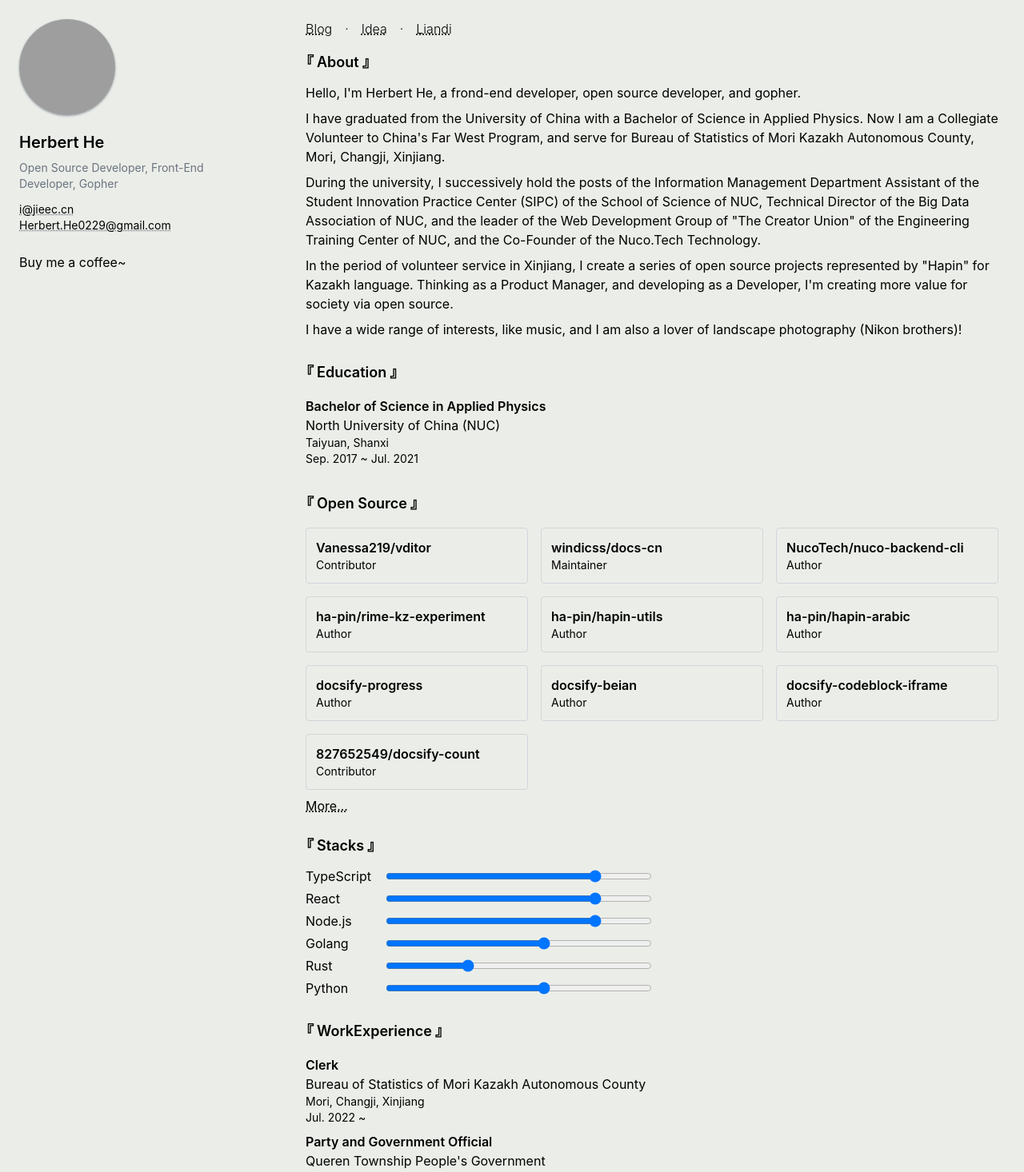
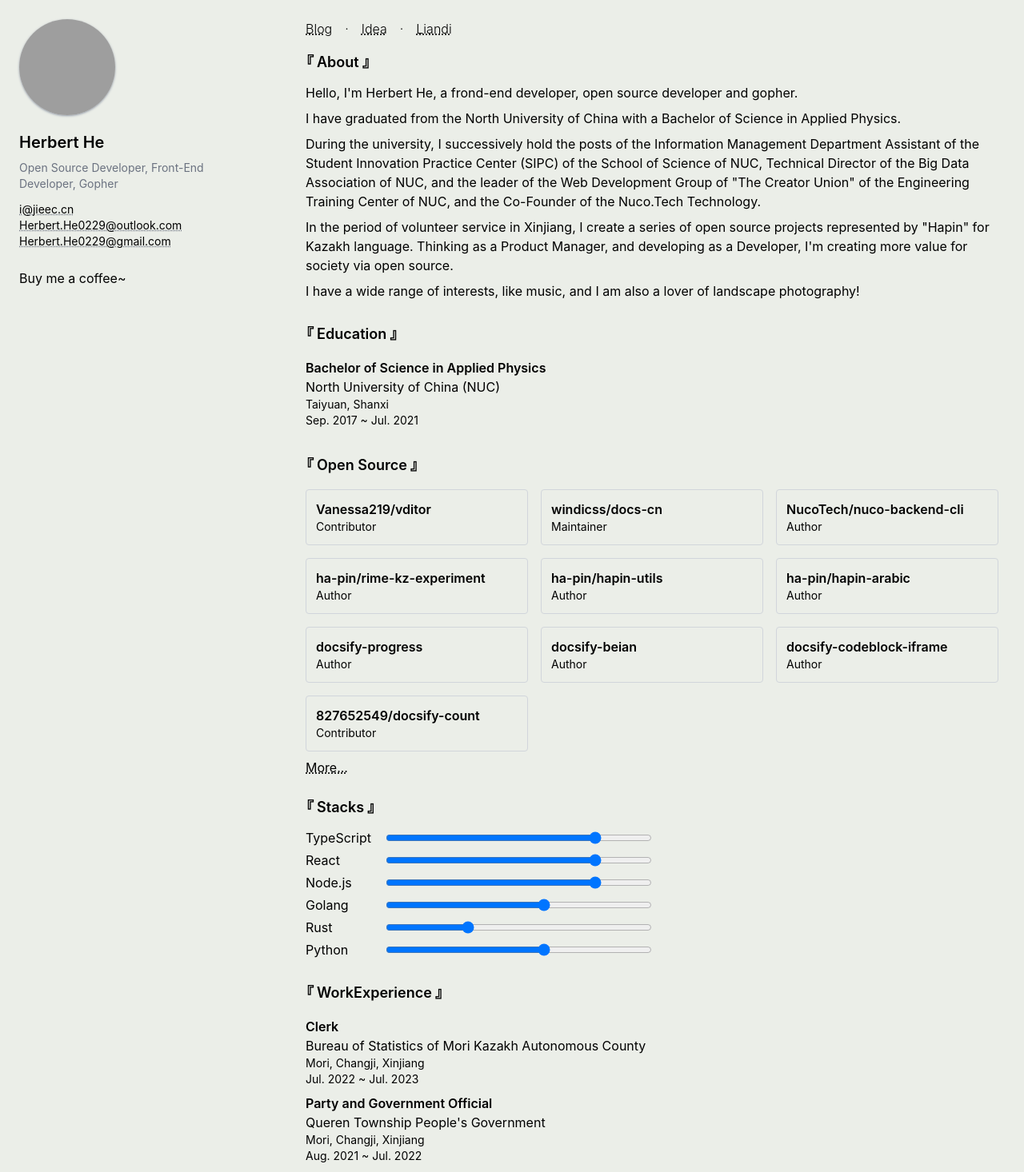
Before and after one commit to HerbertHe/resume, a React (Vite) app: page / in a window 1280 px wide. Shown: the top 1466 px of the page at 80% size. Built offline with nearby package versions, Linux system fonts and the light colour scheme; grey boxes are pictures that could not be loaded.

Commit message:
fix :bug: : update

```diff
--- a/src/components/contents/Me.tsx
+++ b/src/components/contents/Me.tsx
@@ -4,6 +4,7 @@ import avatar from "../../assets/avatar.jpeg"
 
 const emails = [
     "i@jieec.cn",
+    "Herbert.He0229@outlook.com",
     "Herbert.He0229@gmail.com"
 ]
 
--- a/src/components/contents/WorkExperience.tsx
+++ b/src/components/contents/WorkExperience.tsx
@@ -4,9 +4,9 @@ import ExperienceBox from "../boxs/ExperienceBox"
 const WorkExperience = () => {
     return <ContentBox title="WorkExperience">
         <ul>
-            <ExperienceBox name="Clerk" location="Bureau of Statistics of Mori Kazakh Autonomous County" address="Mori, Changji, Xinjiang" time="Jul. 2022 ~" />
+            <ExperienceBox name="Clerk" location="Bureau of Statistics of Mori Kazakh Autonomous County" address="Mori, Changji, Xinjiang" time="Jul. 2022 ~ Jul. 2023" />
             <ExperienceBox name="Party and Government Official" location="Queren Township People's Government" address="Mori, Changji, Xinjiang" time="Aug. 2021 ~ Jul. 2022" />
-            <ExperienceBox name="Collegiate Volunteer to CFWP" location="China's Far West Program" address="Mori, Changji, Xinjiang" time="Aug. 2021 ~" />
+            <ExperienceBox name="Collegiate Volunteer to CFWP" location="China's Far West Program" address="Mori, Changji, Xinjiang" time="Aug. 2021 ~ Jul. 2023" />
         </ul>
     </ContentBox>
 }
--- a/src/locales/cn.ts
+++ b/src/locales/cn.ts
@@ -1,12 +1,12 @@
 const p1 = `你好，我是何俊杰，一个前端开发者，开源开发者，Gopher。`
 
-const p2 = `我毕业于中北大学物理系应用物理学专业，现为大学生志愿服务西部计划志愿者，服务于新疆维吾尔自治区昌吉回族自治州木垒哈萨克自治县统计局。`
+const p2 = `我毕业于中北大学物理系应用物理学专业，现为大学生志愿服务西部计划志愿者。`
 
 const p3 = `大学期间，历任中北大学理学院学生创新实践中心信息管理部干事、中北大学大数据协会技术部部长、中北大学工程训练中心“创造者联盟”网络开发组组长、纽扣技术联合创始人。`
 
 const p4 = `在新疆志愿服务期间，我为哈萨克语创建了以 “哈拼” 为代表的一系列开源项目。以产品的角度来思考，以开发的角度来实现，用开源为社会创造更多的价值。`
 
-const p5 = `我的兴趣爱好比较广泛，比较喜欢音乐，也是一名风光摄影爱好者（尼康好兄弟）！`
+const p5 = `我的兴趣爱好比较广泛，比较喜欢音乐，也是一名风光摄影爱好者！`
 
 const cn = {
     me: {
--- a/src/locales/en.ts
+++ b/src/locales/en.ts
@@ -1,7 +1,6 @@
-const p1 = `Hello, I'm Herbert He, a frond-end developer, open source developer, and gopher.`
+const p1 = `Hello, I'm Herbert He, a frond-end developer, open source developer and gopher.`
 
-const p2 = `I have graduated from the University of China with a Bachelor of Science in Applied Physics.
-Now I am a Collegiate Volunteer to China's Far West Program, and serve for Bureau of Statistics of Mori Kazakh Autonomous County, Mori, Changji, Xinjiang.`
+const p2 = `I have graduated from the North University of China with a Bachelor of Science in Applied Physics.`
 
 const p3 = `During the university, I successively hold the posts of the Information Management Department Assistant of the Student Innovation Practice Center (SIPC) of the School of Science of NUC,
 Technical Director of the Big Data Association of NUC, and the leader of the Web Development Group of "The Creator Union" of the Engineering Training Center of NUC,
@@ -11,7 +10,7 @@ const p4 = `In the period of volunteer service in Xinjiang, I create a series of
 Thinking as a Product Manager, and developing as a Developer, I'm creating more value for society via open source.
 `
 
-const p5 = `I have a wide range of interests, like music, and I am also a lover of landscape photography (Nikon brothers)!`
+const p5 = `I have a wide range of interests, like music, and I am also a lover of landscape photography!`
 
 
 const en = {
```
